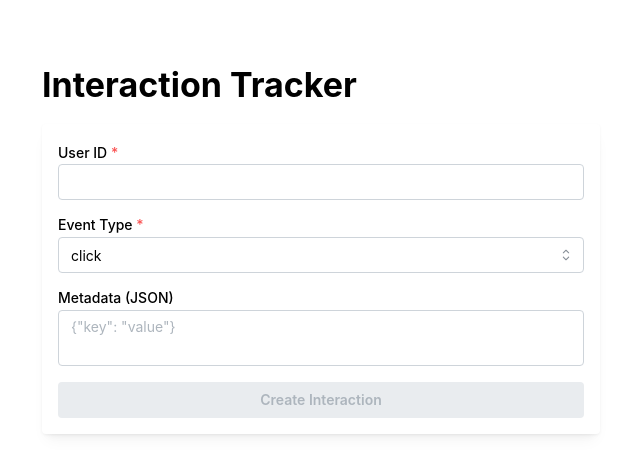
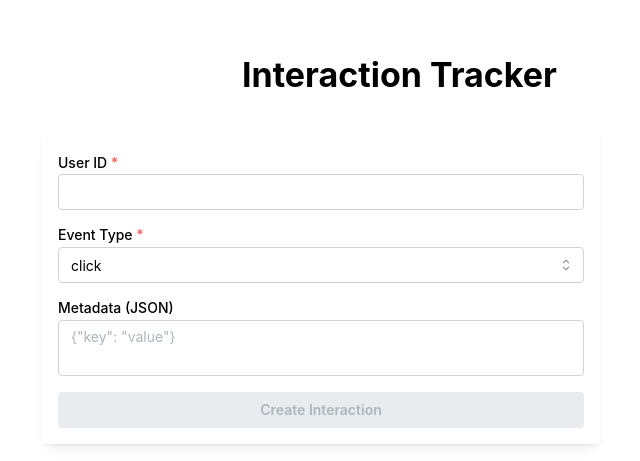
Before and after one commit to kenechukz/take_home_project, a React (Vite) app in the folder interaction-tracker/client/: page / in a window 1280 px wide. Shown: the part 339-800 px from the top of the page, without its empty margins (319-959 px from the left). Built offline with nearby package versions, Linux system fonts and the light colour scheme; no server answers.

Commit message:
Center title for frontend and created test for empty metadaata when creating interaction

```diff
--- a/interaction-tracker/client/src/App.jsx
+++ b/interaction-tracker/client/src/App.jsx
@@ -8,7 +8,7 @@ function App() {
   return (
     <Center h="200vh">
       <Container size="lg">
-        <Title mb="md">Interaction Tracker</Title>
+        <Title mb="md" pl={200} pb={20}>Interaction Tracker</Title>
         <Stack spacing="xl">
           <InteractionForm />
           <h2>Interaction Summary Statistics</h2>
```
Also changed, not shown: 1 other file (tests, documents, lock files or other folders).
